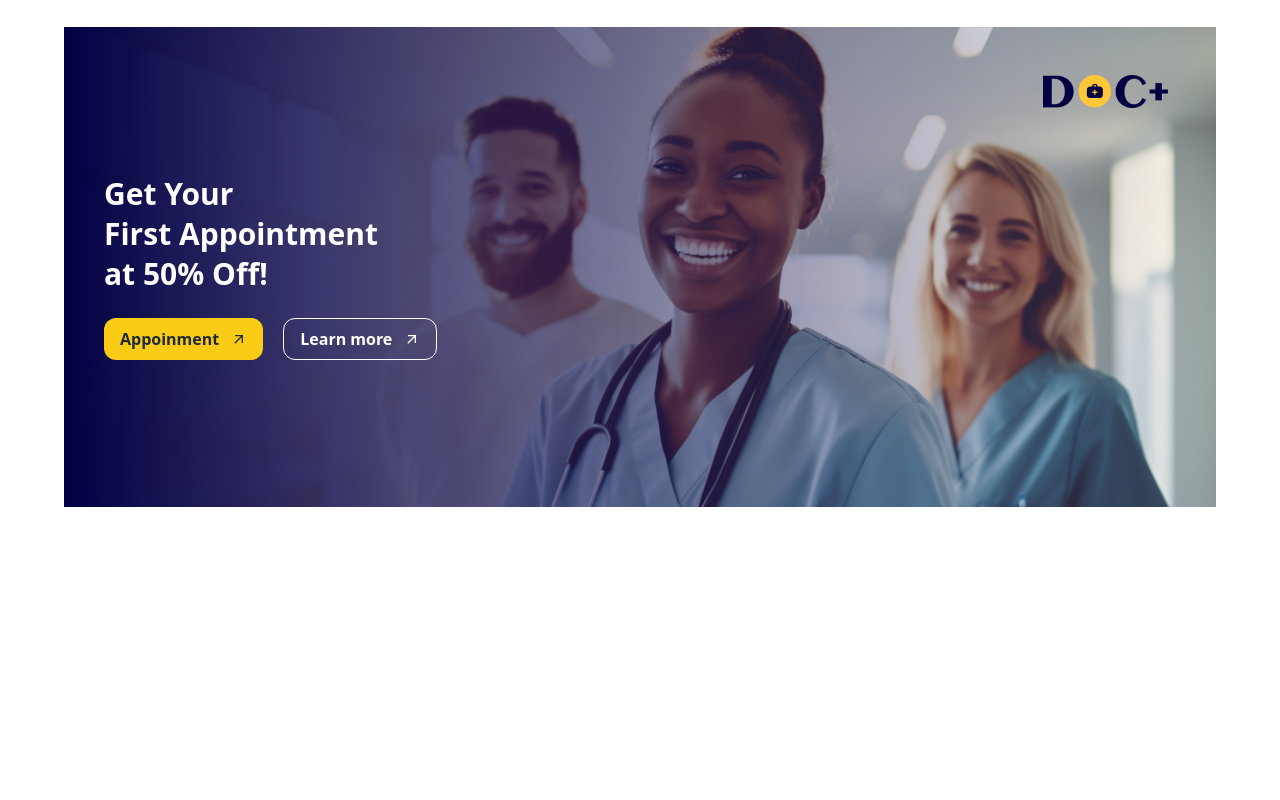
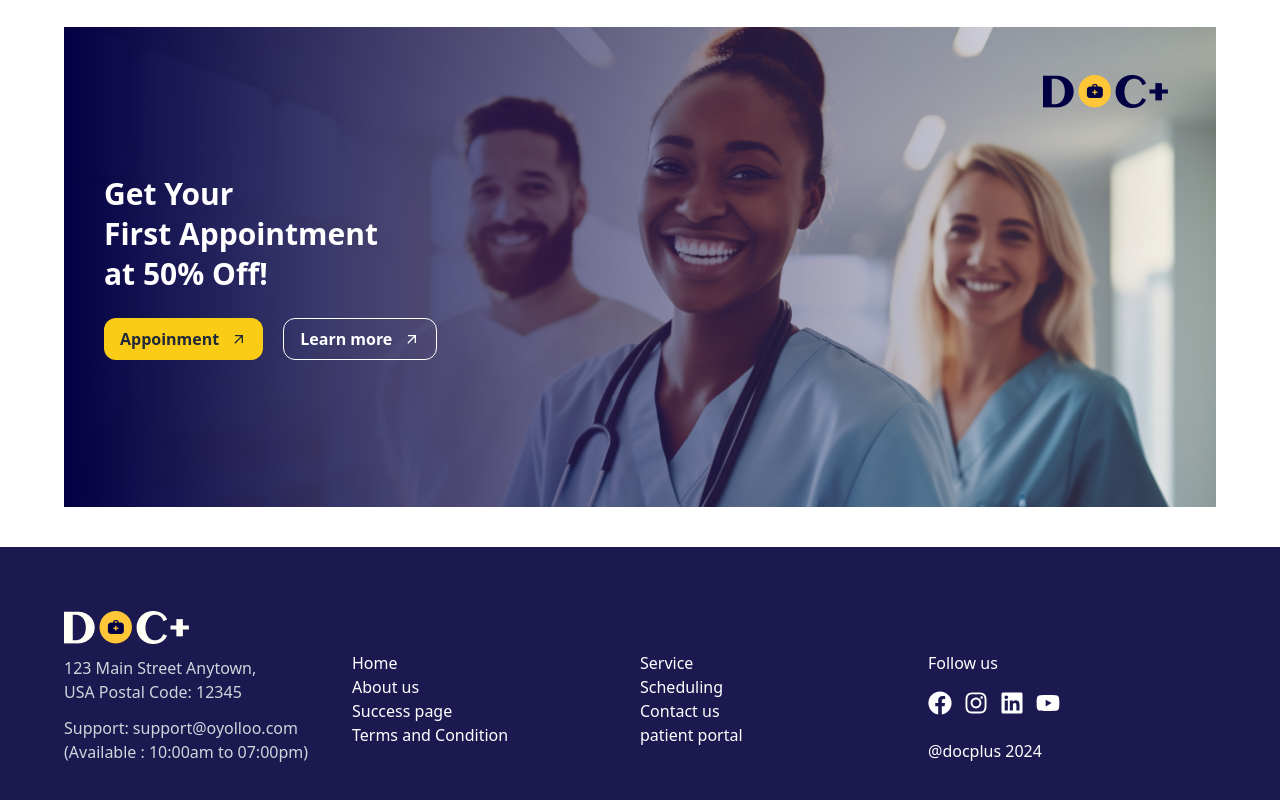
Before and after one commit to redwan9011/HealthCare, a React (Vite) app: page / in a window 1280 px wide. Shown: the part 3131-3931 px from the top of the page. Before the commit the page ends 3678 px from the top, so only its background shows below. Built offline with nearby package versions, Linux system fonts and the light colour scheme.

Commit message:
complete footer section

```diff
--- /dev/null
+++ b/src/Components/Footer/Footer.jsx
@@ -0,0 +1,48 @@
+import { FaFacebook, FaInstagram, FaLinkedin, FaYoutube } from "react-icons/fa";
+
+
+const Footer = () => {
+    return (
+        <div className="bg-[#1b1950] ">
+            <footer className="grid grid-cols-4  text-white  lg:max-w-6xl 2xl:max-w-7xl mx-auto py-16">
+  <aside className="text-gray-300 space-y-3">
+    <img src="../../../src/assets/logo light.png" alt="" />
+    <p>
+    123 Main Street Anytown,
+      <br />
+      USA Postal Code: 12345
+    </p>
+    <p>Support: support@oyolloo.com <br />
+    (Available : 10:00am to 07:00pm)</p>
+  </aside>
+  <nav className="flex flex-col mt-10">
+
+    <a className="link link-hover">Home</a>
+    <a className="link link-hover">About us</a>
+    <a className="link link-hover">Success page</a>
+    <a className="link link-hover">Terms and Condition</a>
+  </nav>
+  <nav className="flex flex-col mt-10">
+
+    <a className="link link-hover"> Service</a>
+    <a className="link link-hover">Scheduling</a>
+    <a className="link link-hover">Contact us</a>
+    <a className="link link-hover">patient portal</a>
+  </nav>
+  <nav className="flex flex-col mt-10">
+
+    <a className="link link-hover">Follow us</a>
+    <div className="flex items-center gap-3 lg:text-2xl mt-4">
+        <FaFacebook></FaFacebook>
+        <FaInstagram></FaInstagram>
+        <FaLinkedin></FaLinkedin>
+        <FaYoutube></FaYoutube>
+    </div>
+    <p className="mt-6">@docplus 2024</p>
+  </nav>
+</footer>
+        </div>
+    );
+};
+
+export default Footer;
--- a/src/Page/Home/Home.jsx
+++ b/src/Page/Home/Home.jsx
@@ -1,6 +1,7 @@
 import AboutUs from "../../Components/AboutUs/AboutUs";
 import Banner from "../../Components/Banner/Banner";
 import Faq from "../../Components/Faq/Faq";
+import Footer from "../../Components/Footer/Footer";
 import Navabar from "../../Components/Navbar/Navabar";
 import Offer from "../../Components/Offer/Offer";
 import Service from "../../Components/Service/Service";
@@ -24,6 +25,8 @@ const Home = () => {
 
             <Offer></Offer>
 
+            <Footer></Footer>
+
             </div>
         </div>
     );
```
